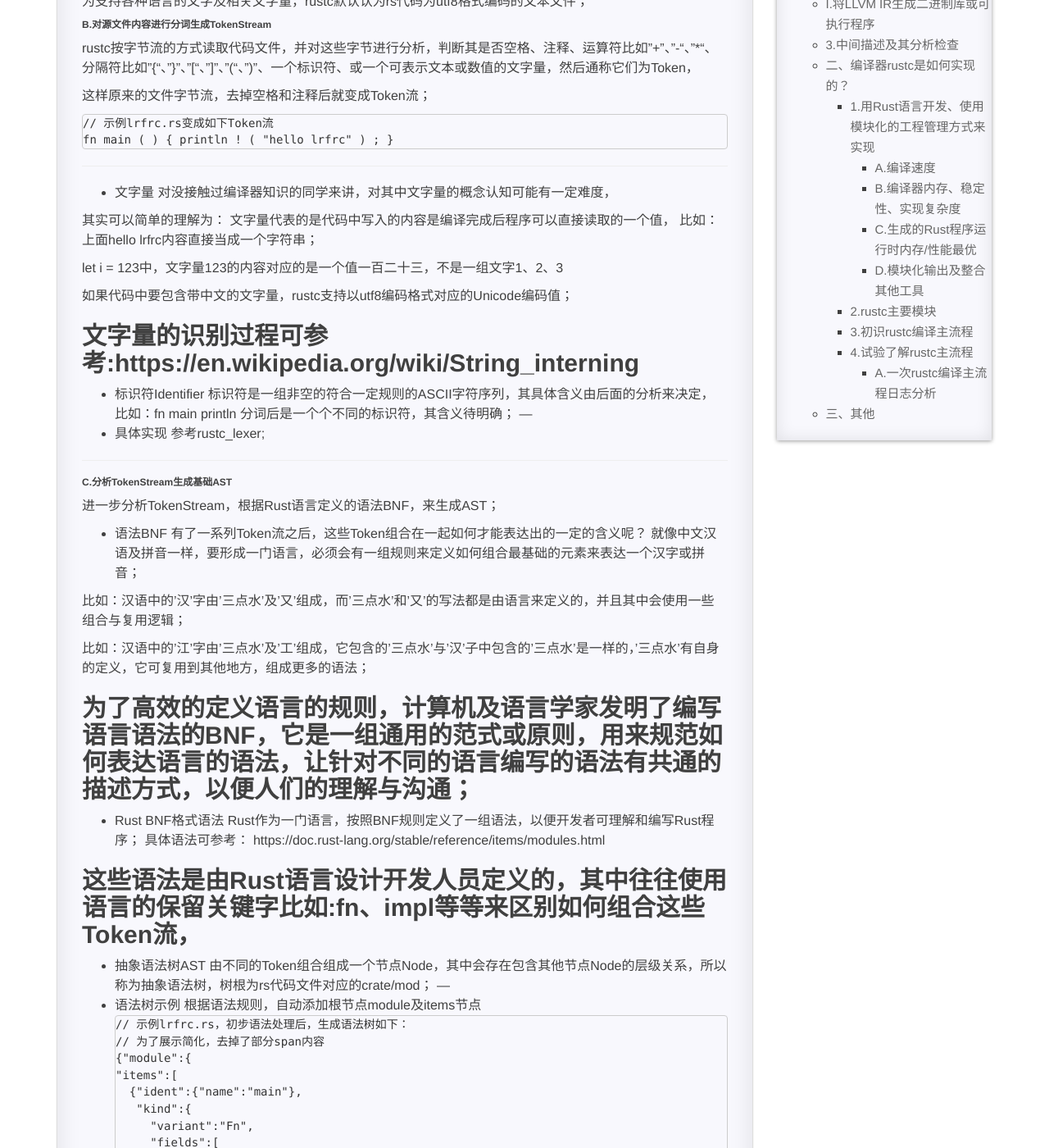
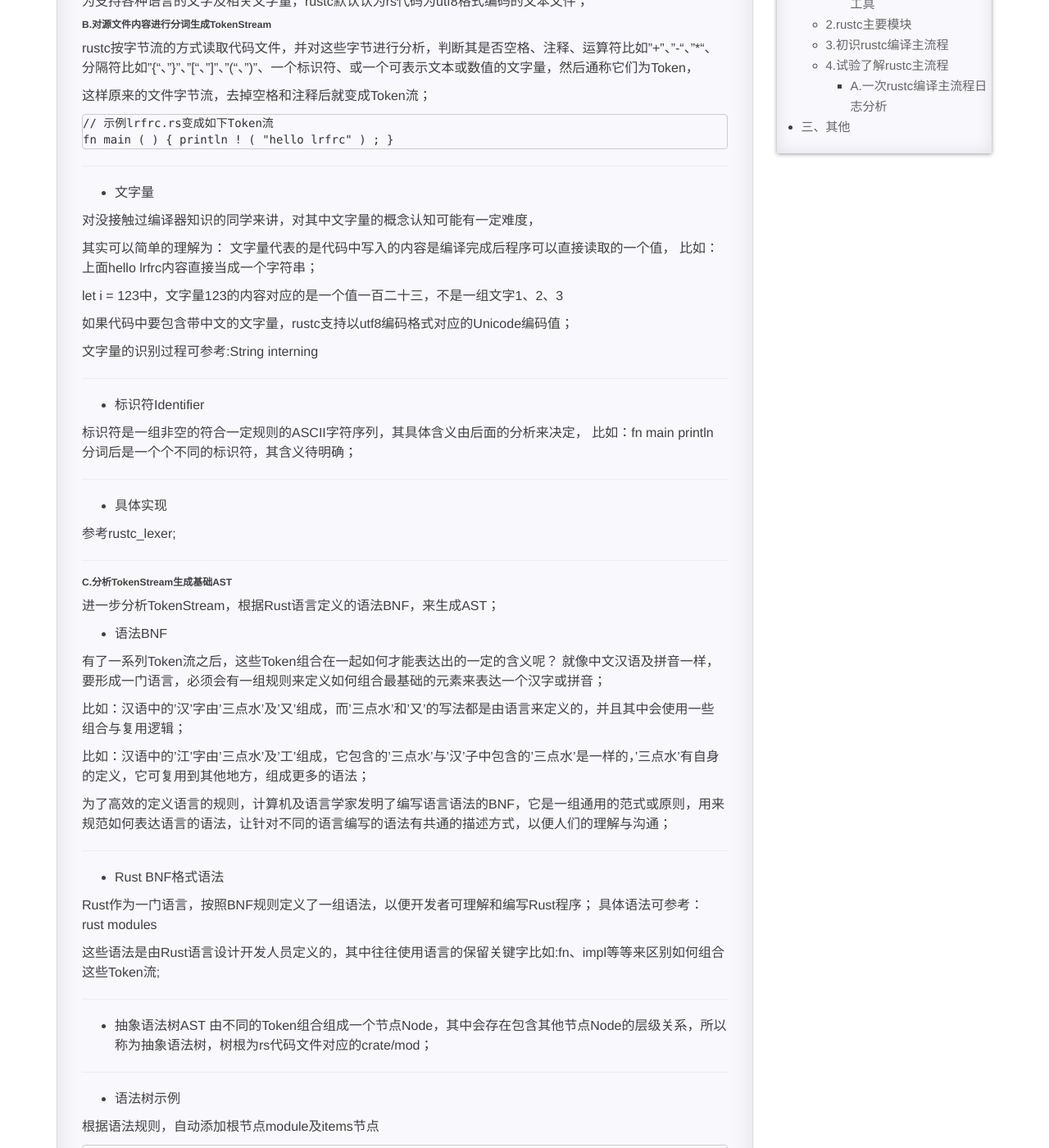
Before and after one commit to Grainspring/grainspring.github.io, a Jekyll site: the page built from _posts/2021-03-16-lrfrc-rustc-preview.md, in a window 1280 px wide and 1400 px high, scrolled down 1021 px. Shown: the whole window at 82% size. Built offline with Jekyll 4.4.1, drawn with Linux system fonts in a browser that asks for light colours; nearby versions of some CDN libraries; comment, search, counter and statistics services are not loaded; a style sheet for code colours, icons or effects is not loaded; some of the changed text lies outside the part shown.

Commit message:
add rustc compile&preview

````diff
--- a/_posts/2021-03-16-lrfrc-rustc-preview.md
+++ b/_posts/2021-03-16-lrfrc-rustc-preview.md
@@ -53,6 +53,7 @@
 ```
 ---
 * 文字量
+
 对没接触过编译器知识的同学来讲，对其中文字量的概念认知可能有一定难度，
 
 其实可以简单的理解为：
@@ -63,13 +64,17 @@
 
 如果代码中要包含带中文的文字量，rustc支持以utf8编码格式对应的Unicode编码值；
 
-文字量的识别过程可参考:https://en.wikipedia.org/wiki/String_interning
+文字量的识别过程可参考:[String interning](https://en.wikipedia.org/wiki/String_interning)
+
 ---
 * 标识符Identifier
+
 标识符是一组非空的符合一定规则的ASCII字符序列，其具体含义由后面的分析来决定，
 比如：fn main println 分词后是一个个不同的标识符，其含义待明确；
+
 ---
 * 具体实现
+
 参考rustc_lexer;
 
 ---
@@ -77,6 +82,7 @@
 进一步分析TokenStream，根据Rust语言定义的语法BNF<Backus Normal Form>，来生成AST<Abstract Syntax Tree>；
 
 * 语法BNF
+
 有了一系列Token流之后，这些Token组合在一起如何才能表达出的一定的含义呢？
 就像中文汉语及拼音一样，要形成一门语言，必须会有一组规则来定义如何组合最基础的元素来表达一个汉字或拼音；
 
@@ -433,6 +445,7 @@
 另外编译器作为Rust语言核心的实现者，除了实现基础功能还重点在如下方面进行加强：
 ###### A.编译速度
 采用增量编译，并行编译等方式来提升编译速度；
+
 ---
 ###### B.编译器内存、稳定性、实现复杂度
 作为一门比较复杂的系统语言，针对编译器本身的内存使用、稳定性策略、实现逻辑优化等等，
@@ -851,7 +865,7 @@
 
 ---
 参考
-*[rustc dev guide](https://rustc-dev-guide.rust-lang.org/overview.html)
+* [rustc dev guide](https://rustc-dev-guide.rust-lang.org/overview.html)
 
 ---
 更多文章可使用微信扫码公众二维码查看
````
Also changed, not shown: other parts of _posts/2021-03-16-lrfrc-rustc-preview.md (+12 -5 lines), _posts/2021-02-20-lrfrc-preview.md (+4 -4 lines), _posts/2021-03-01-lrfrc-rustc-compile.md (+18 -12 lines).
